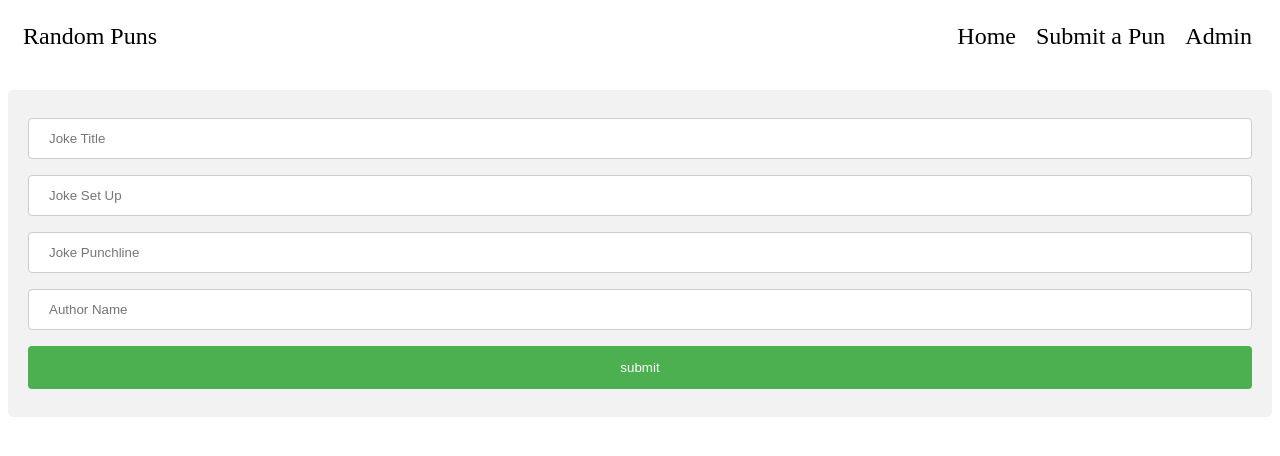
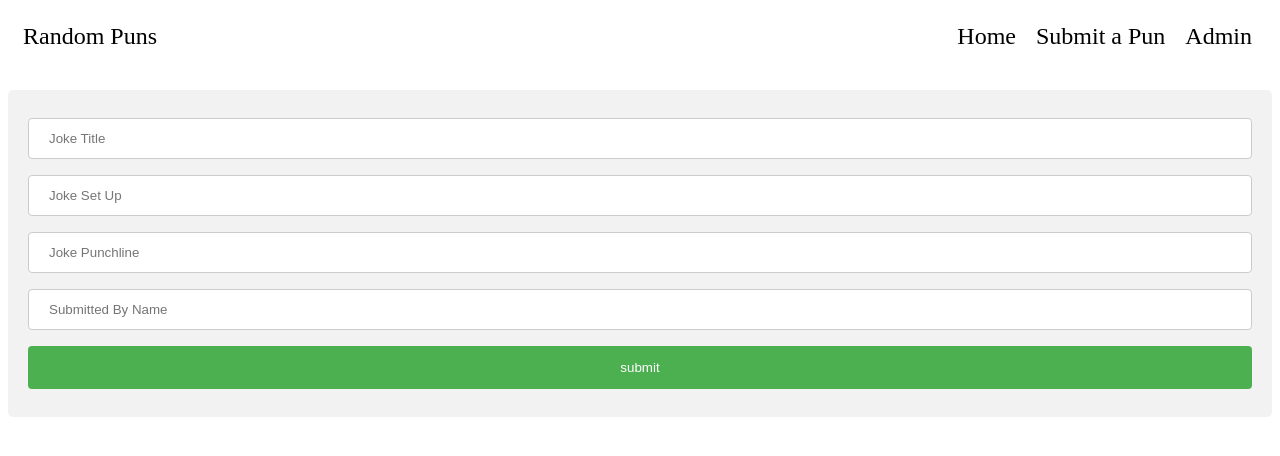
Before and after one commit to SudoAaron/randompuns-fe, a React (Create React App) app: page /submit in a window 1280 px wide. Shown: the top 456 px of the page. Built offline with nearby package versions, Linux system fonts and the light colour scheme.

Commit message:
submittedBy update

```diff
--- a/src/Components/Admin/index.js
+++ b/src/Components/Admin/index.js
@@ -16,7 +16,7 @@ function Admin() {
                         <th>Title</th>
                         <th>Set-Up</th>
                         <th>Punchline</th>
-                        <th>Author</th>
+                        <th>Submitted By</th>
                         <th>Date Created</th>
                         <th>Status</th>
                         <th>Approve</th>
@@ -29,7 +29,7 @@ function Admin() {
                                     <td>{pun.title}</td>
                                     <td>{pun.setUp}</td>
                                     <td>{pun.punchline}</td>
-                                    <td>{pun.author}</td>
+                                    <td>{pun.submittedBy}</td>
                                     <td>{pun.createdAt}</td>
                                     <td>{pun.approved ? 'Approved' : 'Not Approved'}</td>
                                     <td><span className="approved-link" onClick={() => {actions.approvePun(pun._id)}}>Approve</span></td>
--- a/src/Components/PunDisplay/index.js
+++ b/src/Components/PunDisplay/index.js
@@ -24,7 +24,7 @@ function PunDisplay() {
         :
         <p className="pun-punchline reveal-button" onClick={handleReveal}>Click to Reveal</p>
       }
-      <p className="pun-author">Author: {randomPun.author}</p>
+      <p className="pun-submittedBy">Submitted By: {randomPun.submittedBy}</p>
       <p className="refresh-link" onClick={() => {window.location.reload()}}>Refresh Page</p>
     </div>
     :
--- a/src/Components/PunDisplay/styles.css
+++ b/src/Components/PunDisplay/styles.css
@@ -21,7 +21,7 @@
 .pun-punchline {
 
 }
-.pun-author {
+.pun-submittedBy {
     font-style: italic;
 }
 
--- a/src/Components/SubmitPun/index.js
+++ b/src/Components/SubmitPun/index.js
@@ -12,7 +12,7 @@ function SubmitPun() {
             "title": e.target.title.value,
             "setUp": e.target.setUp.value,
             "punchline": e.target.punchline.value,
-            "author": e.target.author.value
+            "submittedBy": e.target.submittedBy.value
         }
         actions.submitPun(punSubmission);
         history.push('/');
@@ -23,7 +23,7 @@ function SubmitPun() {
                 <input type="text" name="title" placeholder="Joke Title"/>
                 <input type="text" name="setUp" placeholder="Joke Set Up"/>
                 <input type="text" name="punchline" placeholder="Joke Punchline"/>
-                <input type="text" name="author" placeholder="Author Name"/>
+                <input type="text" name="submittedBy" placeholder="Submitted By Name"/>
                 <input type="submit" className="submit-pun__button" value="submit"></input>
             </form>
         </div>
--- a/src/Context/index.js
+++ b/src/Context/index.js
@@ -37,7 +37,7 @@ export const Provider = (props) => {
             title: content.title,
             setUp: content.setUp,
             punchline: content.punchline,
-            author: content.author
+            submittedBy: content.submittedBy
           })
         };
 
```
